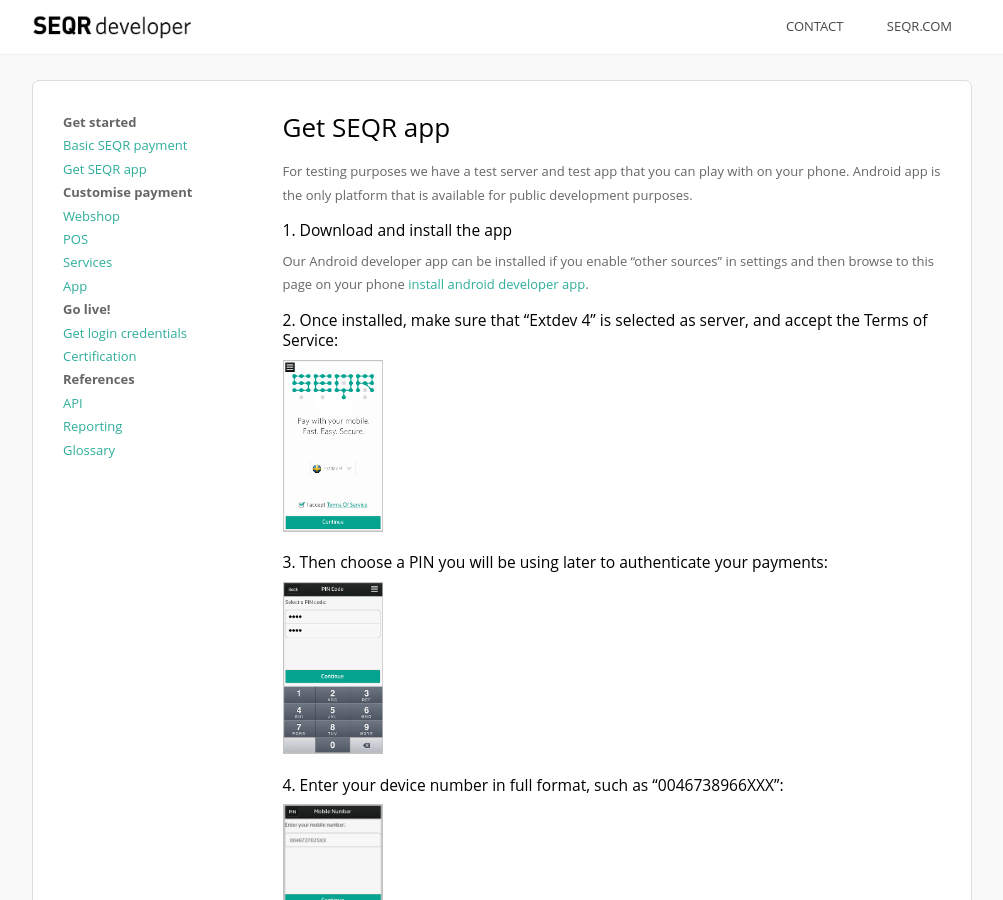
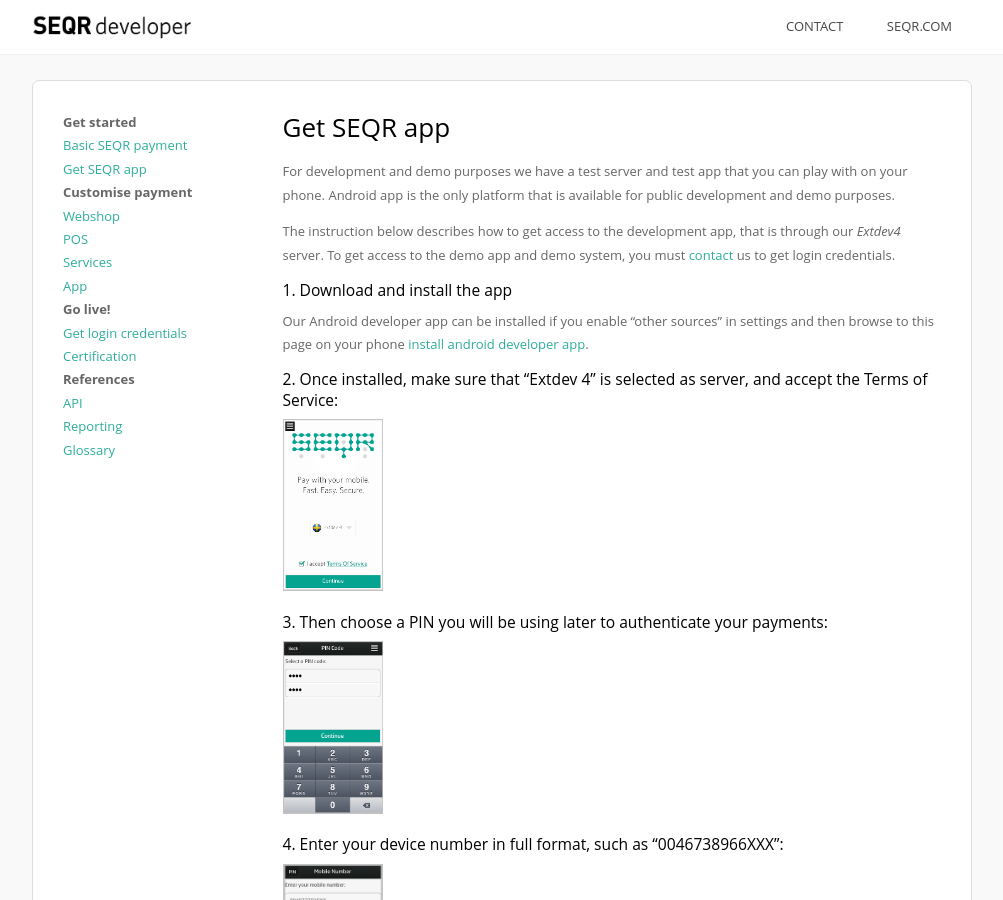
Before and after one commit to SeamlessDistribution/SeamlessDistribution.github.io, a Jekyll site: the page built from app/index.md, in a window 1280 px wide and 900 px high. Shown: the whole window, without its empty margins (138-1141 px from the left). Built offline with Jekyll 4.4.1, drawn with Linux system fonts in a browser that asks for light colours.

Commit message:
Updated Get SEQR app
Info about demo app and system.

```diff
--- a/app/index.md
+++ b/app/index.md
@@ -7,9 +7,10 @@
 Get SEQR app
 =============
 
-For testing purposes we have a test server and test app that you can play with
-on your phone. Android app is the only platform that is available for public
- development purposes.
+For development and demo purposes we have a test server and test app that you can play with
+on your phone. Android app is the only platform that is available for public development and demo purposes.
+
+The instruction below describes how to get access to the development app, that is through our *Extdev4* server. To get access to the demo app and demo system, you must [contact](/contact) us to get login credentials.
 
 #### 1. Download and install the app
 
```
